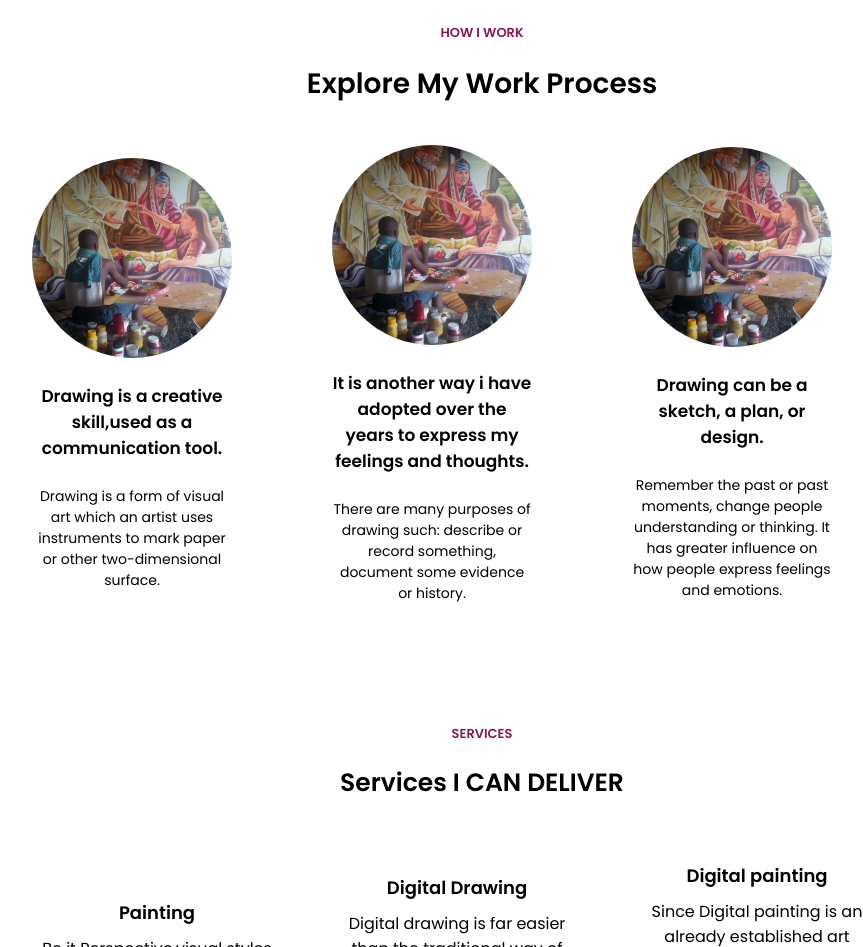
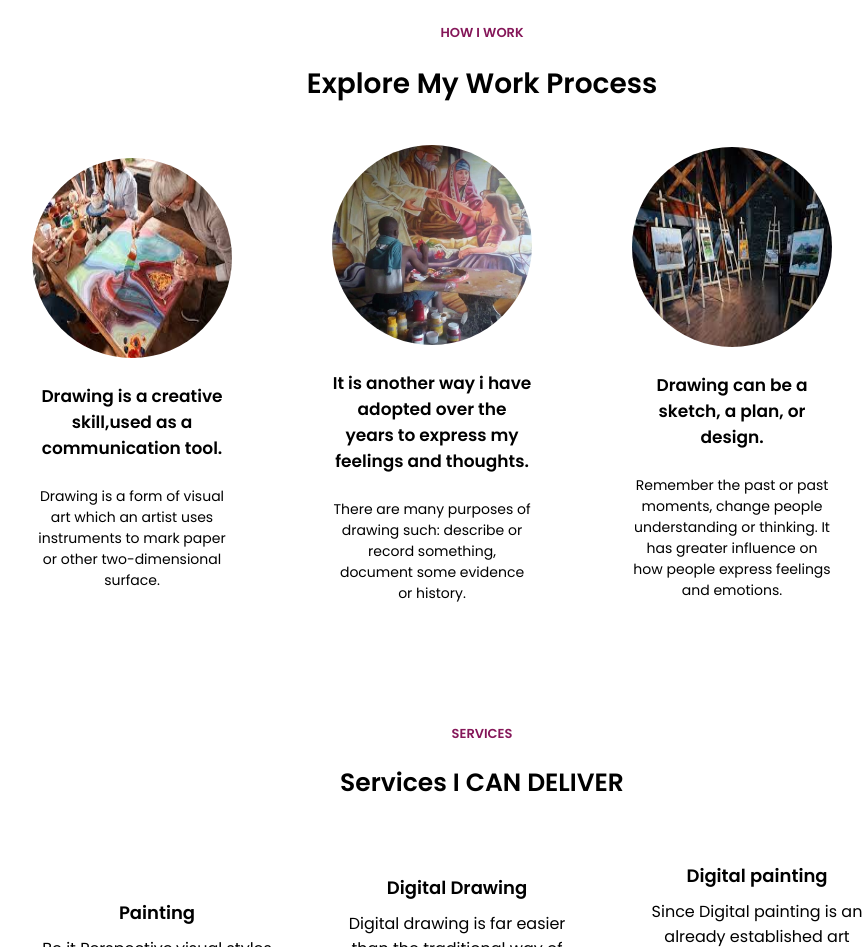
Before and after one commit to larryWEB/daniel, a plain HTML site: page index.html in a window 1280 px wide. Shown: the part 2387-3334 px from the top of the page, without its empty margins (158-1021 px from the left). Drawn offline with Linux system fonts and the light colour scheme; a web font is replaced by a local one.

Commit message:
Update index.html

```diff
--- a/index.html
+++ b/index.html
@@ -199,7 +199,7 @@
 
         <div class="work-process-card">
 
-     <img  class="work-process-img" src="assets/images/at work.jpg">
+      <img  class="work-process-img" src="assets/images/work process (1).jpg">
 
         <h5>
            Drawing is a creative skill,used as  a communication tool.
@@ -230,7 +230,7 @@
 
                <div class="work-process-card">
 
-                <img  class="work-process-img" src="assets/images/at work.jpg">
+                <img  class="work-process-img" src="assets/images/work process (4).jpg">
 
                    <h5>
                        Drawing can be a sketch, a plan, or design.
```
